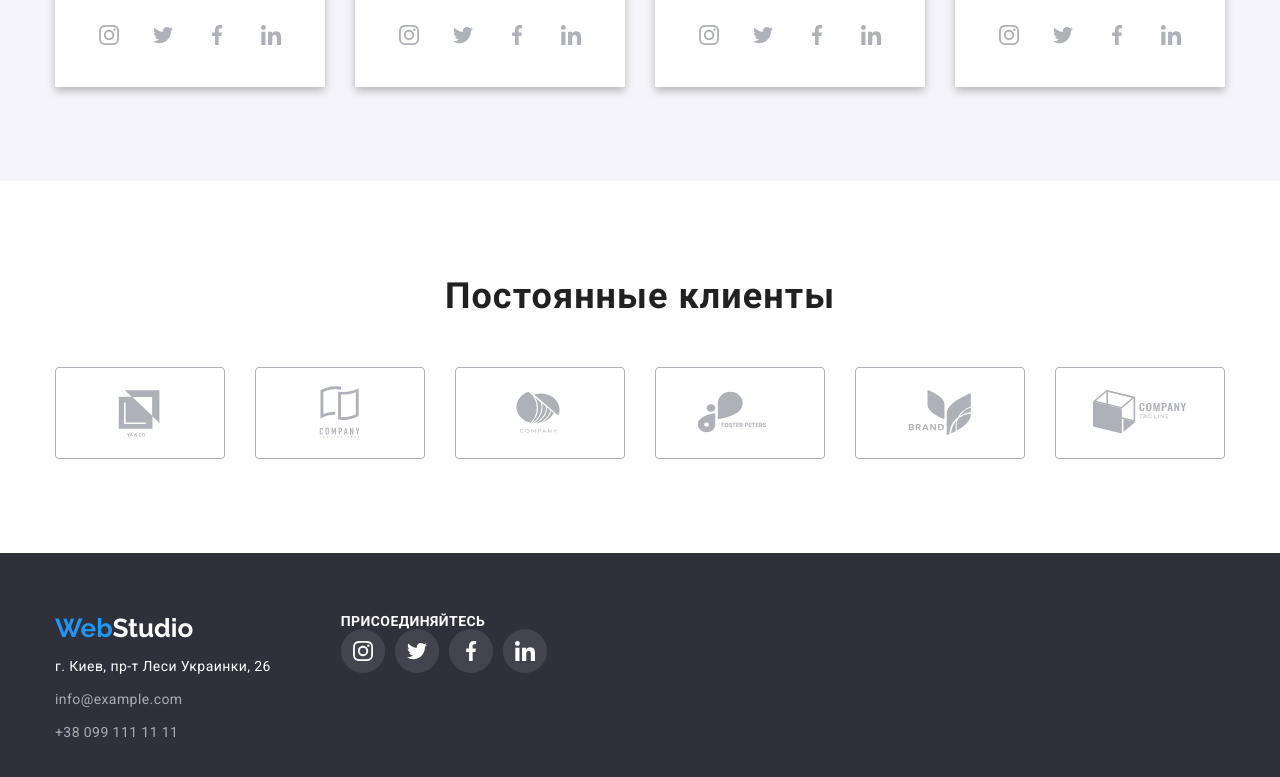
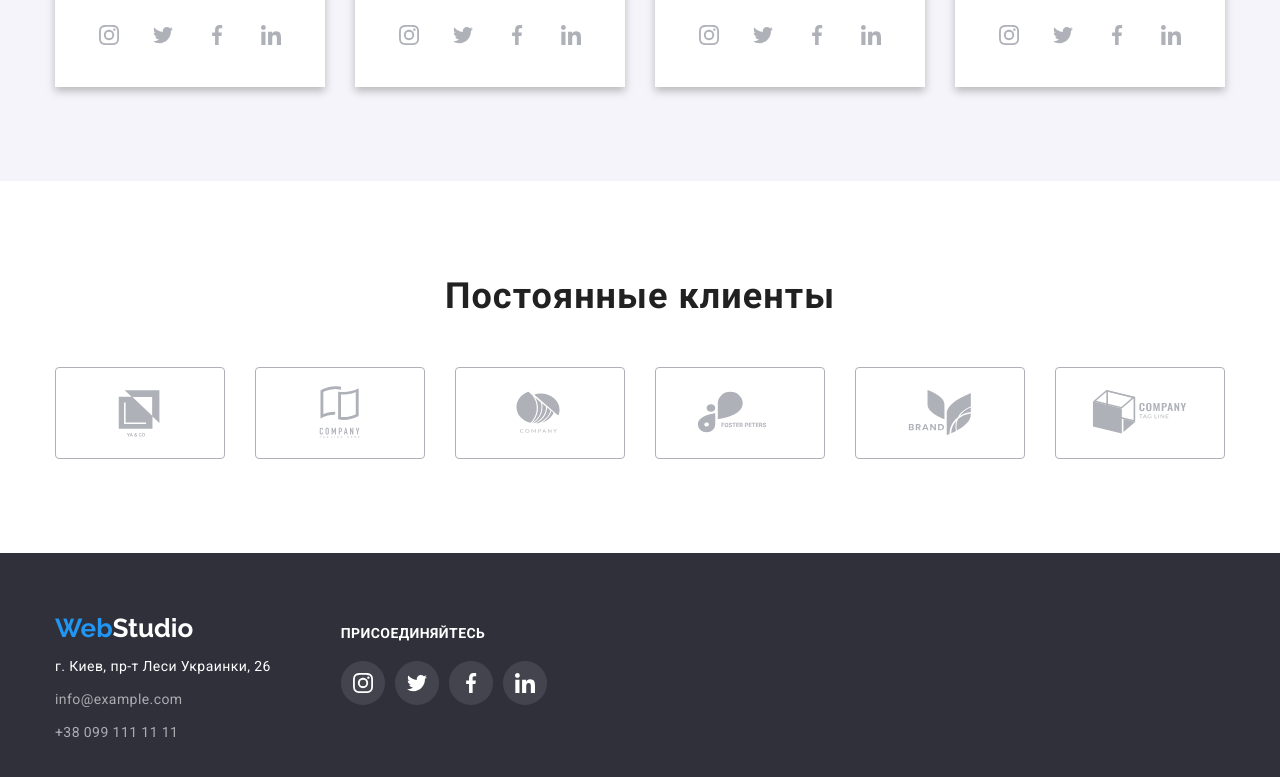
Before and after one commit to ACraft4/goit-markup-hw-04, a plain HTML site: page index.html in a window 1280 px wide. Shown: the part 2129-2906 px from the top of the page. Drawn offline with nearby package versions, Linux system fonts and the light colour scheme.

Commit message:
Fix css styles

```diff
--- a/css/styles.css
+++ b/css/styles.css
@@ -453,7 +453,11 @@ h6 {
   line-height: 16px;
   letter-spacing: 0.03em;
   text-transform: uppercase;
+  margin-bottom: 20px;
   color: #ffffff;
+}
+.footer-social {
+  padding-top: 12px;
 }
 .footer-box {
   display: flex;
```
